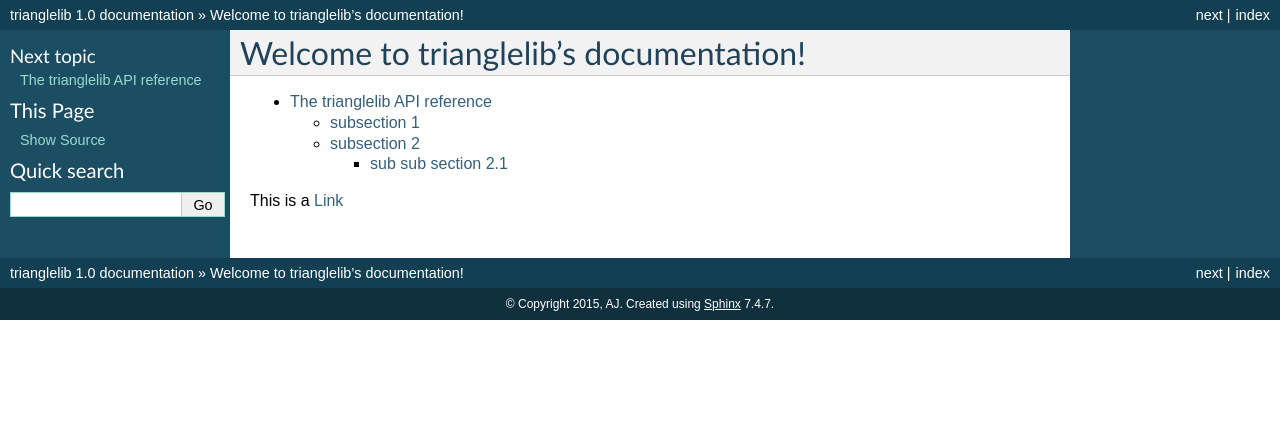
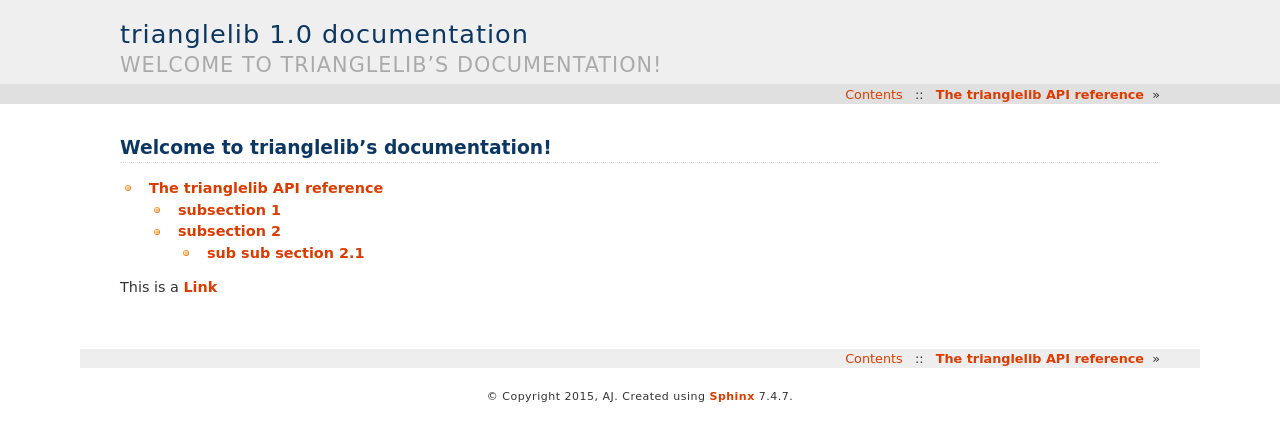
Before and after one commit to ajfriend/trianglelib, a Sphinx documentation site: the page built from doc/index.rst, in a window 1280 px wide. Shown: the top 441 px of the page. Built offline with Sphinx 7.4.7, drawn with Linux system fonts in a browser that asks for light colours.

Commit message:
haiku theme

```diff
--- a/doc/conf.py
+++ b/doc/conf.py
@@ -107,7 +107,7 @@ pygments_style = 'sphinx'
 
 # The theme to use for HTML and HTML Help pages.  See the documentation for
 # a list of builtin themes.
-html_theme = 'default'
+html_theme = 'haiku'
 
 # Theme options are theme-specific and customize the look and feel of a theme
 # further.  For a list of options available for each theme, see the
```
